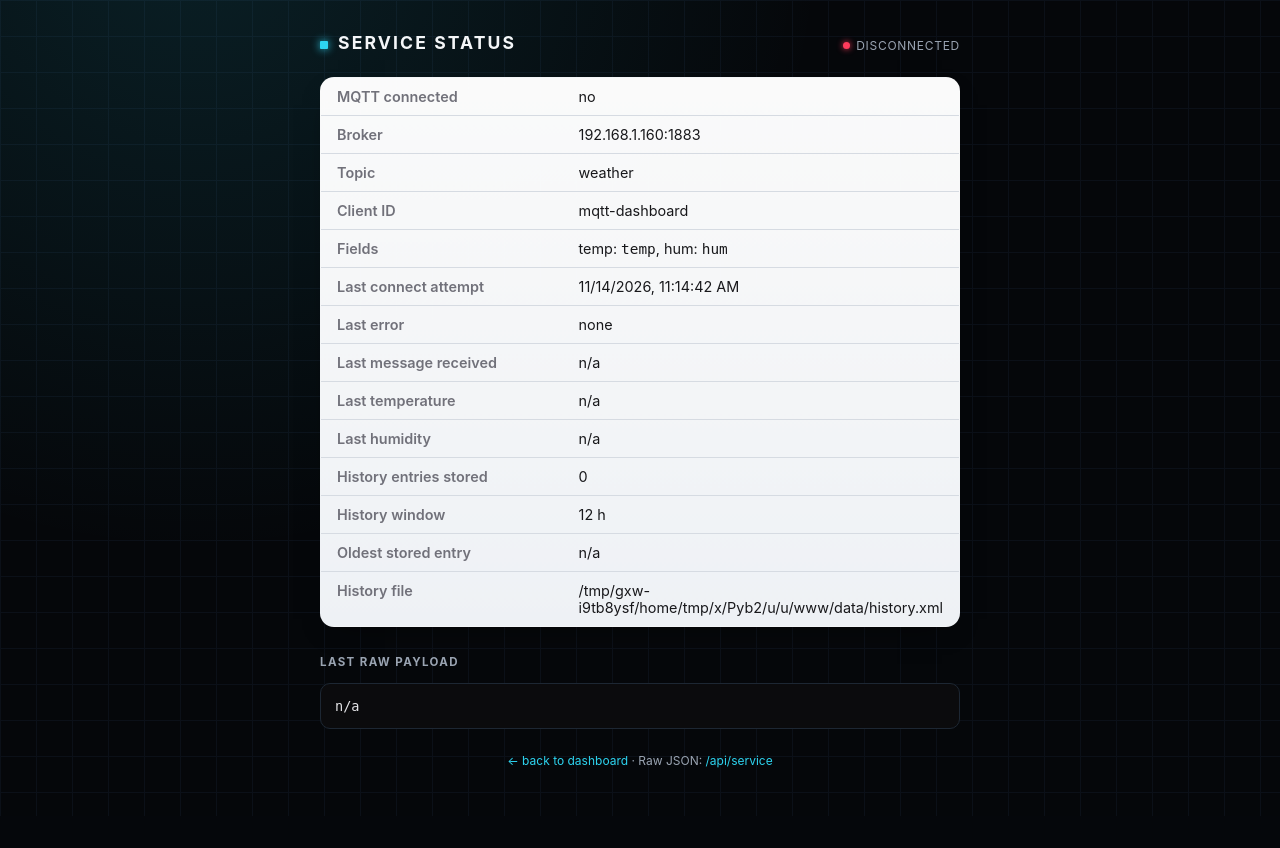
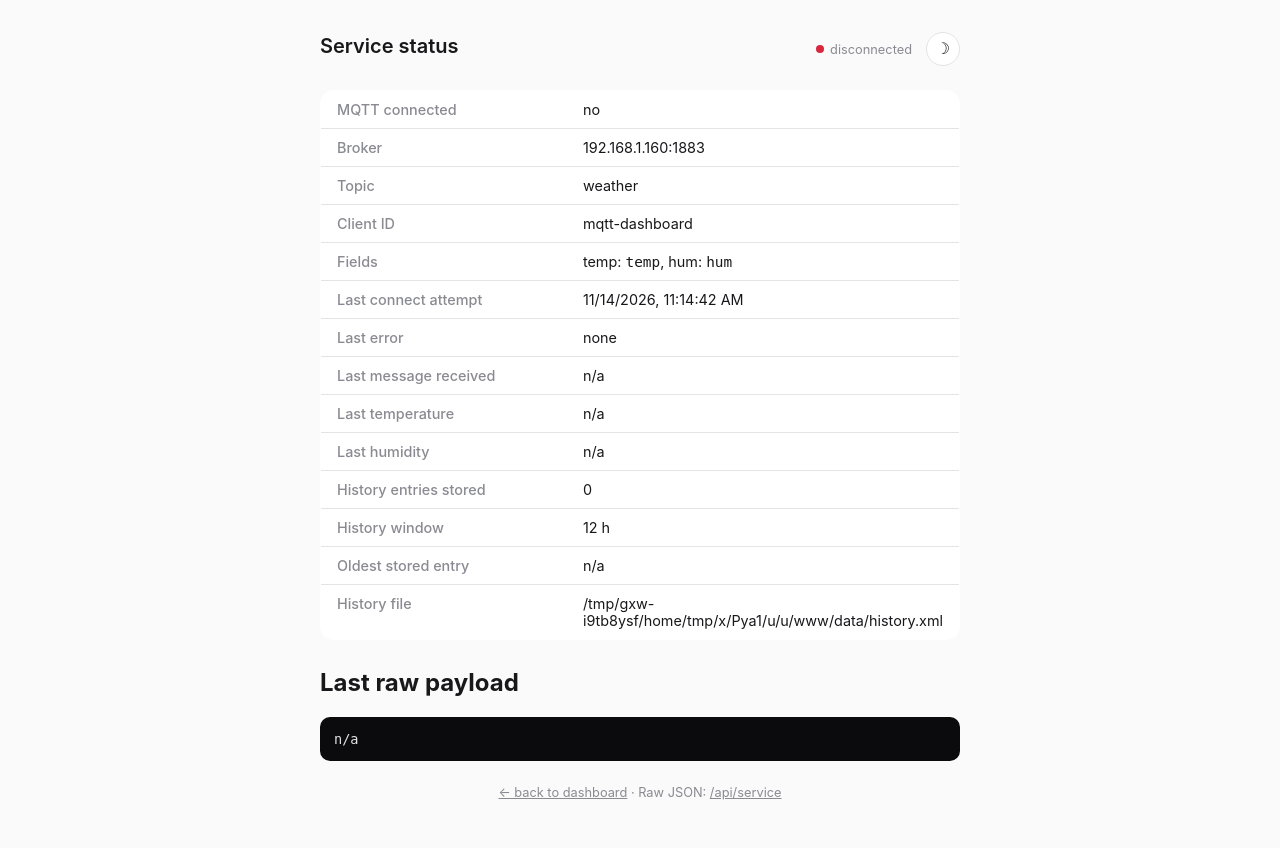
Before and after one commit to BandiMeszaros/mqtt-reader, a Flask app: page /service in a window 1280 px wide. Before the commit the page ends 816 px from the top, so only its background shows below. Run offline with Flask 3, Linux system fonts and the light colour scheme.

Commit message:
Added light and dark mode toggle

```diff
--- a/templates/service.html
+++ b/templates/service.html
@@ -6,100 +6,89 @@
 <title>Service status</title>
 <style>
   :root {
-    --bg: #05070a;
-    --bg-grid: #0b1018;
-    --card: #eef1f5;
-    --border: #1d2733;
+    --bg: #fafafa;
+    --card: #ffffff;
+    --border: #e4e4e7;
     --text: #18181b;
-    --muted: #9aa4b2;
-    --cyan: #2dd4f0;
-    --red: #ff3b5c;
-    --green: #22c55e;
+    --muted: #8a8a92;
+  }
+  html[data-theme="dark"] {
+    --bg: #121212;
+    --card: #1b1b1e;
+    --border: #2d2d31;
+    --text: #e6e6e6;
+    --muted: #9a9aa2;
   }
   * { box-sizing: border-box; }
   body {
     margin: 0;
     font-family: -apple-system, BlinkMacSystemFont, "Segoe UI", Roboto, sans-serif;
-    background:
-      radial-gradient(circle at 15% -10%, rgba(45, 212, 240, 0.12), transparent 45%),
-      linear-gradient(var(--bg-grid) 1px, transparent 1px) 0 0 / 100% 36px,
-      linear-gradient(90deg, var(--bg-grid) 1px, transparent 1px) 0 0 / 36px 100%,
-      var(--bg);
-    color: #e5e7eb;
+    background: var(--bg);
+    color: var(--text);
     padding: 32px 20px 48px;
-    min-height: 100vh;
+    transition: background 0.2s ease, color 0.2s ease;
   }
   .wrap { max-width: 640px; margin: 0 auto; }
   header {
     display: flex;
     align-items: baseline;
     justify-content: space-between;
+    gap: 12px;
     margin-bottom: 24px;
   }
-  h1 {
-    margin: 0;
-    font-size: 1.1rem;
-    font-weight: 700;
-    letter-spacing: 0.12em;
-    text-transform: uppercase;
-    color: #f4f6f8;
-  }
-  h1::before {
-    content: '';
-    display: inline-block;
-    width: 8px;
-    height: 8px;
-    margin-right: 10px;
-    background: var(--cyan);
-    box-shadow: 0 0 8px var(--cyan);
-    border-radius: 1px;
-  }
-  h2 {
-    font-size: 0.72rem;
-    font-weight: 700;
-    color: #9aa4b2;
-    text-transform: uppercase;
-    letter-spacing: 0.12em;
-  }
-  a { color: var(--cyan); text-decoration: none; }
-  a:hover { text-decoration: underline; }
+  h1 { margin: 0; font-size: 1.25rem; font-weight: 600; }
+  a { color: var(--muted); }
+  .header-right { display: flex; align-items: center; gap: 14px; }
   .status {
     display: inline-flex;
     align-items: center;
     gap: 6px;
-    font-size: 0.75rem;
-    letter-spacing: 0.06em;
-    text-transform: uppercase;
+    font-size: 0.8rem;
     color: var(--muted);
   }
-  .dot { width: 7px; height: 7px; border-radius: 50%; background: var(--red); box-shadow: 0 0 6px var(--red); }
-  .dot.connected { background: var(--green); box-shadow: 0 0 6px var(--green); }
+  .dot { width: 8px; height: 8px; border-radius: 50%; background: #d7263d; }
+  .dot.connected { background: #1a7f37; }
+
+  .theme-toggle {
+    display: inline-flex;
+    align-items: center;
+    justify-content: center;
+    width: 34px;
+    height: 34px;
+    border-radius: 50%;
+    border: 1px solid var(--border);
+    background: var(--card);
+    color: var(--text);
+    cursor: pointer;
+    font-size: 1rem;
+    line-height: 1;
+    padding: 0;
+  }
+  .theme-toggle:hover { border-color: var(--muted); }
 
   table {
     width: 100%;
     border-collapse: collapse;
-    background: linear-gradient(180deg, rgba(255,255,255,0.98), var(--card));
+    background: var(--card);
     border: 1px solid var(--border);
     border-radius: 14px;
     overflow: hidden;
     margin-bottom: 20px;
-    box-shadow: 0 10px 30px -18px rgba(0,0,0,0.8);
+    transition: background 0.2s ease, border-color 0.2s ease;
   }
   table + h2 { margin-top: 28px; }
   th, td {
     text-align: left;
     padding: 10px 16px;
-    border-bottom: 1px solid #d6dbe2;
+    border-bottom: 1px solid var(--border);
     font-size: 0.9rem;
     vertical-align: top;
-    color: #18181b;
   }
   tr:last-child th, tr:last-child td { border-bottom: none; }
-  th { color: #71717a; font-weight: 600; width: 45%; }
+  th { color: var(--muted); font-weight: 500; width: 45%; }
   pre {
     background: #0b0b0d;
     color: #e4e4e7;
-    border: 1px solid var(--border);
     border-radius: 10px;
     padding: 14px;
     font-size: 0.85rem;
@@ -107,14 +96,17 @@
     white-space: pre-wrap;
     word-break: break-word;
   }
-  footer { margin-top: 24px; color: var(--muted); font-size: 0.75rem; text-align: center; }
+  footer { margin-top: 24px; color: var(--muted); font-size: 0.8rem; text-align: center; }
 </style>
 </head>
 <body>
 <div class="wrap">
   <header>
     <h1>Service status</h1>
-    <span class="status"><span class="dot" id="status-dot"></span><span id="status-text">checking&hellip;</span></span>
+    <div class="header-right">
+      <span class="status"><span class="dot" id="status-dot"></span><span id="status-text">checking&hellip;</span></span>
+      <button class="theme-toggle" id="theme-toggle" type="button" aria-label="Toggle dark mode">&#9789;</button>
+    </div>
   </header>
 
   <table id="status-table">
@@ -131,6 +123,24 @@
 
 <script>
 const REFRESH_MS = {{ refresh_seconds }} * 1000;
+
+const THEME_KEY = 'weather-theme';
+function applyTheme(theme) {
+  document.documentElement.setAttribute('data-theme', theme);
+  document.getElementById('theme-toggle').textContent = theme === 'dark' ? '\u2600' : '\u263D';
+}
+function initTheme() {
+  const saved = localStorage.getItem(THEME_KEY);
+  const theme = saved || (window.matchMedia('(prefers-color-scheme: dark)').matches ? 'dark' : 'light');
+  applyTheme(theme);
+}
+document.getElementById('theme-toggle').addEventListener('click', () => {
+  const current = document.documentElement.getAttribute('data-theme') === 'dark' ? 'dark' : 'light';
+  const next = current === 'dark' ? 'light' : 'dark';
+  localStorage.setItem(THEME_KEY, next);
+  applyTheme(next);
+});
+initTheme();
 
 function fmtTime(iso) {
   if (!iso) return 'n/a';
```
Also changed, not shown: templates/index.html (+102 -107 lines).
